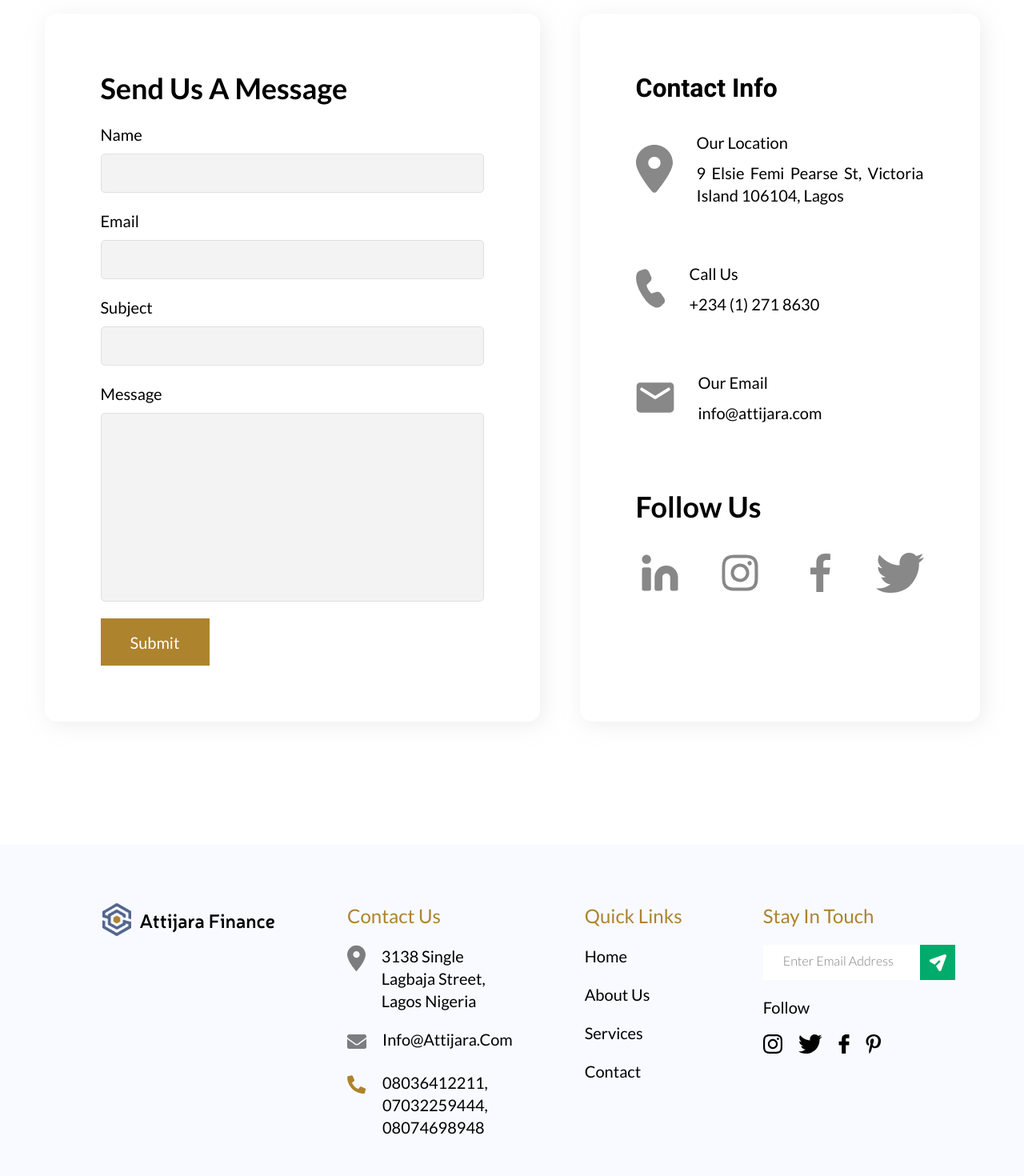
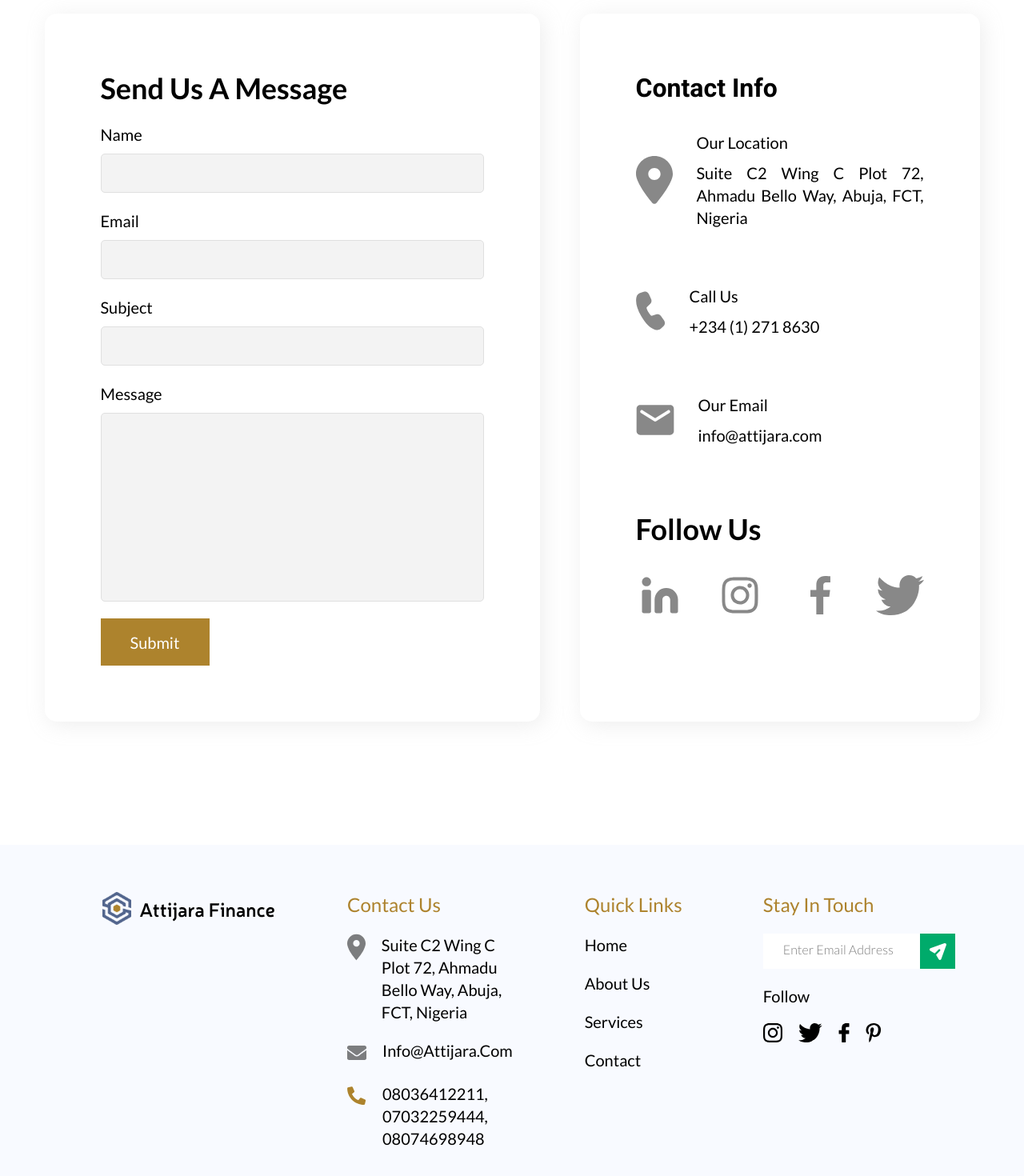
Before and after one commit to marketintelsolutions/attijara, a React (Create React App) app: page /contact in a window 1280 px wide. Shown: the part 1020-2490 px from the top of the page at 80% size. Built offline with nearby package versions, Linux system fonts and the light colour scheme.

Commit message:
new adjustments

```diff
--- a/src/components/Contact/SectionTwo.js
+++ b/src/components/Contact/SectionTwo.js
@@ -47,7 +47,10 @@
                 <img src={locationBig} alt="locationBig" />
                 <div className="text">
                   <p>Our Location </p>
-                  <p>9 Elsie Femi Pearse St, Victoria Island 106104, Lagos</p>
+                  <p>
+                    Suite C2 Wing C Plot 72, Ahmadu Bello Way, Abuja, FCT,
+                    Nigeria
+                  </p>
                 </div>
               </div>
               <div className="detail-item">
--- a/src/components/Footer.js
+++ b/src/components/Footer.js
@@ -20,11 +20,14 @@
           <h2>Contact Us</h2>
           <div className="contact-item">
             <img src={locationGrey} alt="locationGrey" />
-            <p>3138 Single Lagbaja Street, Lagos Nigeria</p>
+            <p>
+              Suite C2 Wing C Plot 72, Ahmadu Bello Way, Abuja, FCT, Nigeria
+            </p>
           </div>
           <div className="contact-item">
             <img src={emailGrey} alt="emailGrey" />
             <p>info@attijara.com</p>
+            {/* <p>contact@domain.com</p> */}
           </div>
           <div className="contact-item">
             <img src={phoneGrey} alt="phoneGrey" />
--- a/src/styles/modules/_navbar.scss
+++ b/src/styles/modules/_navbar.scss
@@ -63,11 +63,19 @@
   // border: 2px solid red;
   display: flex;
   box-shadow: 0px 2px 5px rgba(0, 0, 0, 0.15);
-  position: sticky;
-  top: 0;
-  left: 0;
+  // position: sticky;
+  // top: 0;
+  // left: 0;
   justify-content: center;
   z-index: 4;
+  position: relative;
+
+  @media (max-width: $breakpoint-tablet) {
+    // position: fixed;
+    // top: 20px;
+    // left: 0;
+    // height: 100%;
+  }
 
   .nav-center {
     display: flex;
@@ -77,6 +85,7 @@
     justify-content: space-between;
     gap: 20px;
     padding: 37px 0;
+    // border: 2px solid blue;
 
     @media (max-width: $breakpoint-large) {
       width: 100%;
@@ -132,7 +141,7 @@
         align-items: flex-start;
         height: 0;
         padding-bottom: 30px;
-        // transform: translateY(100%);
+        transform: translateY(-100%);
         transition: var(--transition);
       }
 
@@ -237,6 +246,7 @@
       @media (max-width: $breakpoint-large) {
         height: fit-content;
         transition: var(--transition);
+        transform: translateY(0);
       }
       & .item {
         @media (max-width: $breakpoint-large) {
```
